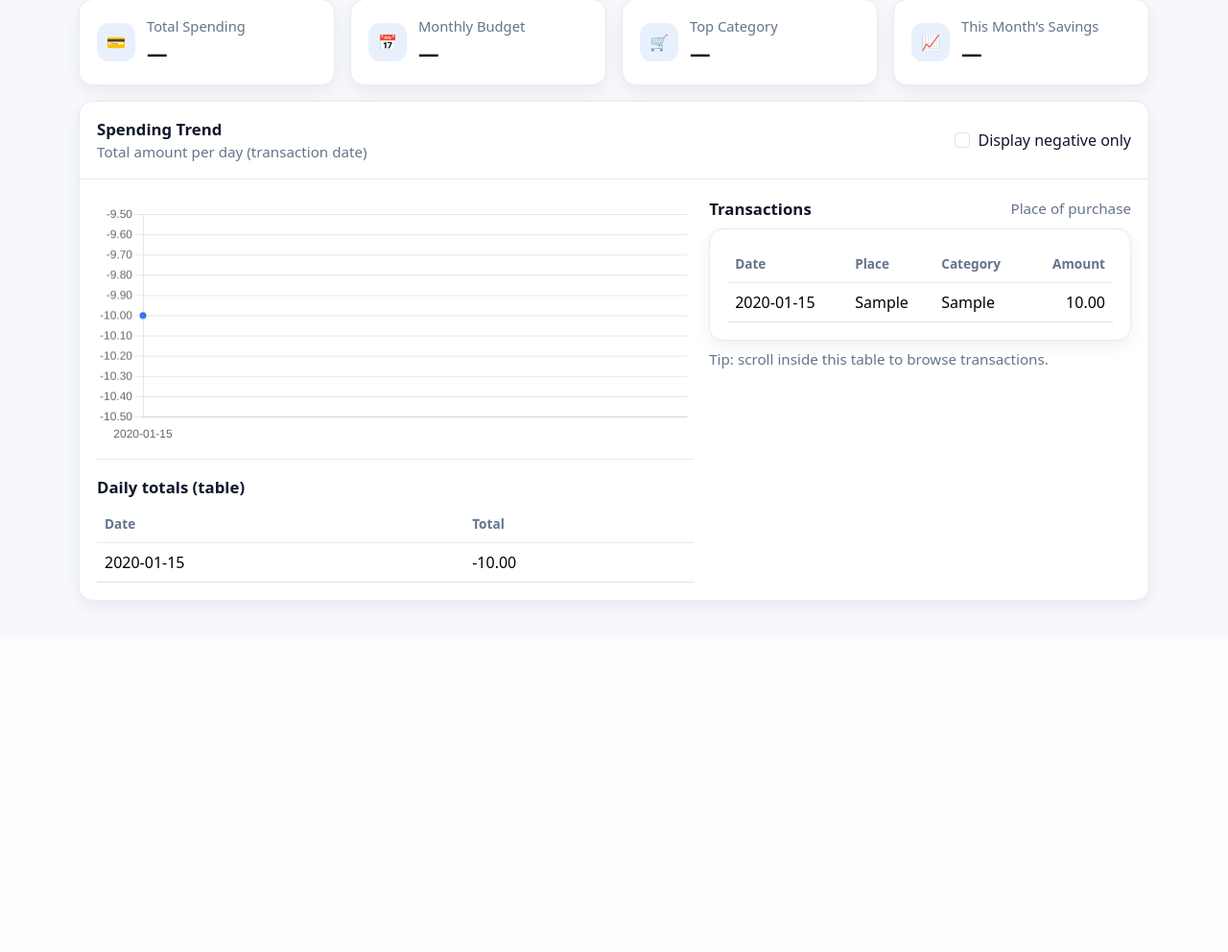
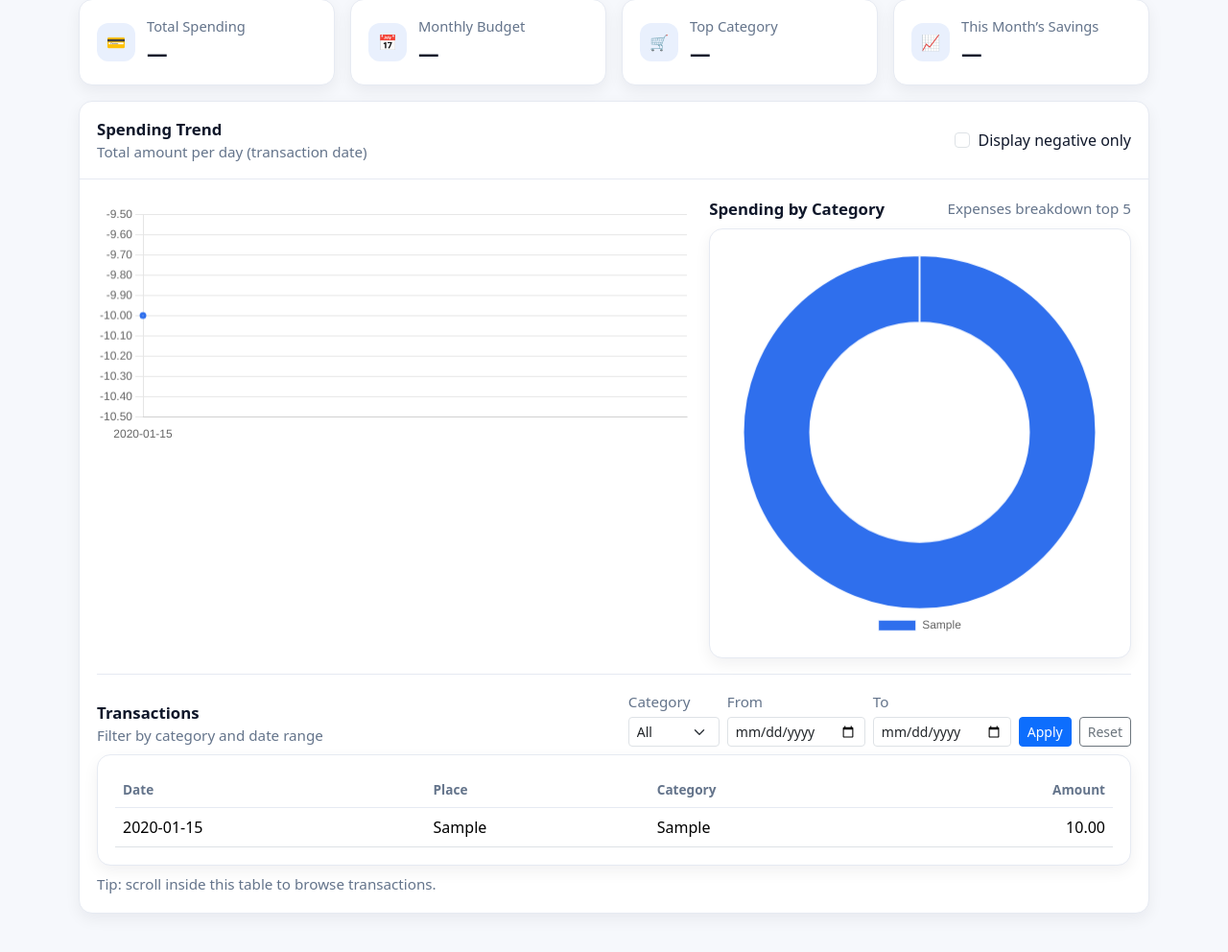
Before and after one commit to bluelazuli1973-cpu/csv_converterII, a Flask app: page /analytics/trend in a window 1280 px wide. Shown: the part 175-1167 px from the top of the page at 96% size. Before the commit the page ends 810 px from the top, so only its background shows below. Run offline with Flask 3, Linux system fonts and the light colour scheme; a user stored in the database is signed in; tables that the repository leaves empty hold one stand-in row (values such as "Sample post"); parts of the project's set-up code (start-up, migrations or seed data) failed here and were passed over.

Commit message:
added filter dropdown and category

```diff
--- a/app/analytics/analytics_routes.py
+++ b/app/analytics/analytics_routes.py
@@ -1,4 +1,4 @@
-from flask import Blueprint, render_template
+from flask import Blueprint, render_template, request
 from flask_login import login_required
 
 from ..extensions import db
@@ -10,22 +10,80 @@ analytics_bp = Blueprint("analytics", __name__, url_prefix="/analytics")
 @analytics_bp.get("/trend")
 @login_required
 def trend():
-    # Daily totals over transaction date
-    # display spending as positive
+    def _parse_date_arg(name: str):
+        raw = (request.args.get(name) or "").strip()
+        if not raw:
+            return None
+        try:
+            # expects YYYY-MM-DD from <input type="date">
+            return Transaction.transaction_day.type.python_type.fromisoformat(raw)
+        except Exception:
+            return None
+
+    selected_category = (request.args.get("category") or "").strip()
+    start_date = _parse_date_arg("start")
+    end_date = _parse_date_arg("end")
+
+    # Base filters (apply to charts; category filter is for tx table only)
+    base_filters = [
+        Transaction.transaction_day.isnot(None),
+        Transaction.is_expense.is_(True),
+    ]
+    if start_date is not None:
+        base_filters.append(Transaction.transaction_day >= start_date)
+    if end_date is not None:
+        base_filters.append(Transaction.transaction_day <= end_date)
+
+    # Daily totals over transaction date (display spending as positive)
     per_day_rows = db.session.execute(
         db.select(
             Transaction.transaction_day,
             db.func.sum(-Transaction.amount).label("total"),
         )
-        .where(
-            Transaction.transaction_day.isnot(None),
-            Transaction.is_expense.is_(True),
-        )
+        .where(*base_filters)
         .group_by(Transaction.transaction_day)
         .order_by(Transaction.transaction_day.asc())
     ).all()
 
-    # Transactions list for table (includes place of purchase)
+    # Spending by category (expenses only), display spending as positive
+    category_expr = db.func.coalesce(Transaction.category, "Uncategorized")
+    category_norm = db.func.lower(db.func.trim(category_expr))
+
+    per_category_rows = db.session.execute(
+        db.select(
+            category_expr.label("category"),
+            db.func.sum(-Transaction.amount).label("total"),
+        )
+        .where(
+            *base_filters,
+            category_norm != "övrigt/okänd",
+        )
+        .group_by(category_expr)
+        .order_by(db.func.sum(-Transaction.amount).desc())
+        .limit(5)
+    ).all()
+
+    # Categories list for filter dropdown
+    categories = [
+        row[0]
+        for row in db.session.execute(
+            db.select(category_expr.label("category"))
+            .where(Transaction.category.isnot(None))
+            .group_by(category_expr)
+            .order_by(category_expr.asc())
+        ).all()
+        if row[0]
+    ]
+
+    # Transactions list for table (category + date-range filters)
+    tx_filters = [Transaction.transaction_day.isnot(None)]
+    if start_date is not None:
+        tx_filters.append(Transaction.transaction_day >= start_date)
+    if end_date is not None:
+        tx_filters.append(Transaction.transaction_day <= end_date)
+    if selected_category:
+        tx_filters.append(category_expr == selected_category)
+
     tx_rows = db.session.execute(
         db.select(
             Transaction.transaction_day,
@@ -33,7 +91,7 @@ def trend():
             Transaction.category,
             Transaction.amount,
         )
-        .where(Transaction.transaction_day.isnot(None))
+        .where(*tx_filters)
         .order_by(Transaction.transaction_day.asc(), Transaction.id.asc())
     ).all()
 
@@ -41,10 +99,19 @@ def trend():
     chart_labels = [d.isoformat() for d, _total in per_day_rows]
     chart_values = [float(total or 0.0) for _d, total in per_day_rows]
 
+    category_labels = [str(cat) for cat, _total in per_category_rows]
+    category_values = [float(total or 0.0) for _cat, total in per_category_rows]
+
     return render_template(
         "analytics/trend.html",
         per_day=per_day_rows,
         tx_rows=tx_rows,
         chart_labels=chart_labels,
         chart_values=chart_values,
+        category_labels=category_labels,
+        category_values=category_values,
+        categories=categories,
+        selected_category=selected_category,
+        start_date=start_date.isoformat() if start_date else "",
+        end_date=end_date.isoformat() if end_date else "",
     )
--- a/app/templates/analytics/trend.html
+++ b/app/templates/analytics/trend.html
@@ -70,33 +70,58 @@
             <div class="chart-wrap">
               <canvas id="trendChart" height="120"></canvas>
             </div>
-
-            <hr class="hr-soft my-3" />
-
-            <div class="d-flex align-items-center justify-content-between mb-2">
-              <div class="section-title">Daily totals (table)</div>
           </div>
 
-            <div class="scroll-y-360">
-              <div class="table-responsive">
-                <table class="table ui-table align-middle">
-                  <thead>
-                    <tr><th>Date</th><th>Total</th></tr>
-                  </thead>
-                  <tbody>
-                    {% for day, total in per_day %}
-                      <tr><td>{{ day }}</td><td>{{ "%.2f"|format(total) }}</td></tr>
-                    {% endfor %}
-                  </tbody>
-                </table>
+          <div class="col-12 col-lg-5">
+            <div class="d-flex align-items-center justify-content-between mb-2">
+              <div class="section-title">Spending by Category</div>
+              <div class="kicker">Expenses breakdown top 5</div>
+            </div>
+
+            <div class="ui-card ui-card--flat">
+              <div class="ui-card-body">
+                <div class="chart-wrap">
+                  <canvas id="categoryChart" height="180"></canvas>
+                </div>
+              </div>
             </div>
           </div>
         </div>
 
-          <div class="col-12 col-lg-5">
-            <div class="d-flex align-items-center justify-content-between mb-2">
+        <hr class="hr-soft my-3" />
+
+        <div class="d-flex flex-wrap align-items-end justify-content-between gap-2 mb-2">
+          <div>
             <div class="section-title">Transactions</div>
-              <div class="kicker">Place of purchase</div>
+            <div class="kicker">Filter by category and date range</div>
+          </div>
+
+          <form method="get" class="d-flex flex-wrap align-items-end gap-2">
+            <div>
+              <label class="form-label mb-1 kicker" for="categorySelect">Category</label>
+              <select id="categorySelect" name="category" class="form-select form-select-sm">
+                <option value="" {% if not selected_category %}selected{% endif %}>All</option>
+                {% for c in categories %}
+                  <option value="{{ c }}" {% if selected_category == c %}selected{% endif %}>{{ c }}</option>
+                {% endfor %}
+              </select>
+            </div>
+
+            <div>
+              <label class="form-label mb-1 kicker" for="startDate">From</label>
+              <input id="startDate" name="start" type="date" class="form-control form-control-sm" value="{{ start_date }}">
+            </div>
+
+            <div>
+              <label class="form-label mb-1 kicker" for="endDate">To</label>
+              <input id="endDate" name="end" type="date" class="form-control form-control-sm" value="{{ end_date }}">
+            </div>
+
+            <div class="d-flex gap-2">
+              <button class="btn btn-sm btn-primary" type="submit">Apply</button>
+              <a class="btn btn-sm btn-outline-secondary" href="{{ url_for('analytics.trend') }}">Reset</a>
+            </div>
+          </form>
         </div>
 
         <div class="ui-card ui-card--flat">
@@ -120,6 +145,11 @@
                       <td class="text-end">{{ "%.2f"|format(amount) }}</td>
                     </tr>
                   {% endfor %}
+                  {% if not tx_rows %}
+                    <tr>
+                      <td colspan="4" class="kicker">No transactions match the selected filters.</td>
+                    </tr>
+                  {% endif %}
                 </tbody>
               </table>
             </div>
@@ -129,13 +159,14 @@
         <p class="kicker mt-2 mb-0">Tip: scroll inside this table to browse transactions.</p>
       </div>
     </div>
-      </div>
-    </div>
 
     <script src="https://cdn.jsdelivr.net/npm/chart.js"></script>
     <script>
       const allLabels = {{ chart_labels | tojson }};
       const allValues = {{ chart_values | tojson }};
+
+      const categoryLabels = {{ category_labels | tojson }};
+      const categoryValues = {{ category_values | tojson }};
 
       function getSeries(negativeOnly) {
         if (!negativeOnly) return { labels: allLabels, values: allValues };
@@ -150,10 +181,10 @@
         return { labels, values };
       }
 
-      const ctx = document.getElementById("trendChart").getContext("2d");
+      const trendCtx = document.getElementById("trendChart").getContext("2d");
+      const initial = getSeries(false);
 
-      const initial = getSeries(false);
-      const chart = new Chart(ctx, {
+      const chart = new Chart(trendCtx, {
         type: "line",
         data: {
           labels: initial.labels,
@@ -189,6 +220,42 @@
         chart.data.datasets[0].data = series.values;
         chart.update();
       });
+
+      const catCtx = document.getElementById("categoryChart").getContext("2d");
+      const categoryColors = [
+        "#2f6fed", "#7fb3ff", "#63c29b", "#9aa4b2", "#c6cbd3",
+        "#f2c94c", "#eb5757", "#bb6bd9", "#56ccf2", "#27ae60"
+      ];
+
+      new Chart(catCtx, {
+        type: "doughnut",
+        data: {
+          labels: categoryLabels,
+          datasets: [{
+            data: categoryValues,
+            backgroundColor: categoryLabels.map((_, i) => categoryColors[i % categoryColors.length]),
+            borderColor: "rgba(255,255,255,0.9)",
+            borderWidth: 2,
+            hoverOffset: 6
+          }]
+        },
+        options: {
+          responsive: true,
+          plugins: {
+            legend: { position: "bottom" },
+            tooltip: {
+              callbacks: {
+                label: (ctx) => {
+                  const label = ctx.label || "Category";
+                  const value = Number(ctx.raw || 0);
+                  return `${label}: ${value.toFixed(2)}`;
+                }
+              }
+            }
+          },
+          cutout: "62%"
+        }
+      });
     </script>
   {% else %}
     <div class="ui-card">
```
Lines whose indentation alone changed are shown as unchanged.
